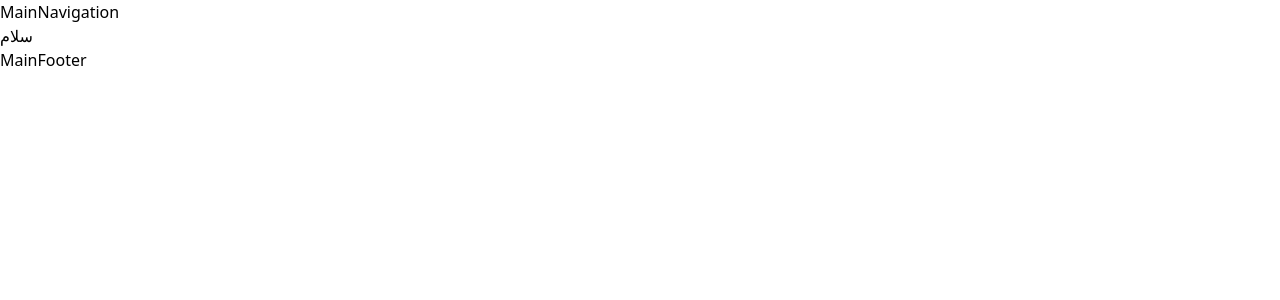
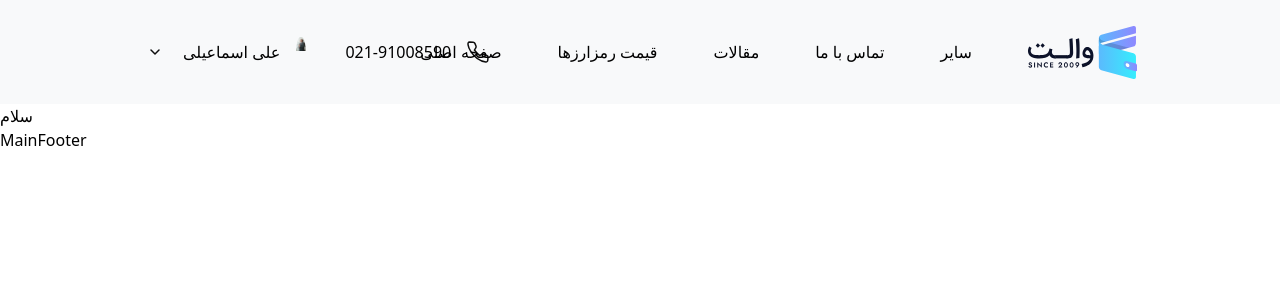
Before and after one commit to Mohammad81Nik/crypto-project, a Next.js app: page / in a window 1280 px wide. Shown: the top 300 px of the page. Built offline with nearby package versions, Linux system fonts and the light colour scheme.

Commit message:
Moddified the main Navigation

```diff
--- a/components/layouts/MainNavigation.tsx
+++ b/components/layouts/MainNavigation.tsx
@@ -1,9 +1,39 @@
-import React from 'react'
+import Image from "next/image";
+import companyLogo from "@/public/company-logo.svg";
+import phoneLogo from "@/public/phone-icon.svg";
+import profilePic from "@/public/profile.png";
+import arrowIcon from "@/public/arrow.svg";
 
 const MainNavigation = () => {
   return (
-    <header>MainNavigation</header>
-  )
-}
+    <header className="w-full bg-nav-background">
+      <nav className="w-full h-[104px] flex flex-row-reverse items-center justify-between pl-[143px] pr-[143px] text-nowrap">
+        <div className="flex flex-row-reverse items-center gap-14">
+          <Image src={companyLogo} alt="compony-logo" width={109} height={53} />
+          <ul className="flex gap-14">
+            <li>صفحه اصلی</li>
+            <li>قیمت رمزارزها</li>
+            <li>مقالات</li>
+            <li>تماس با ما</li>
+            <li>سایر</li>
+          </ul>
+        </div>
+        <div className="flex items-center justify-between gap-14">
+          <div className="flex flex-row-reverse items-center gap-4">
+            <figure className="w-[30px] h-[30px] rounded-[50%] overflow-hidden">
+              <Image src={profilePic} alt="profile picture" />
+            </figure>
+            <p>علی اسماعیلی</p>
+            <Image src={arrowIcon} alt="arrow icon" />
+          </div>
+          <div className="flex flex-row-reverse items-center gap-4">
+            <Image src={phoneLogo} alt="phone icon" />
+            <p>021-91008590</p>
+          </div>
+        </div>
+      </nav>
+    </header>
+  );
+};
 
-export default MainNavigation
+export default MainNavigation;
--- a/tailwind.config.ts
+++ b/tailwind.config.ts
@@ -9,8 +9,7 @@ const config: Config = {
   theme: {
     extend: {
       colors: {
-        background: "var(--background)",
-        foreground: "var(--foreground)",
+        "nav-background": "#F8F9FA"
       },
     },
   },
```
Also changed, not shown: public/arrow.svg (added).
